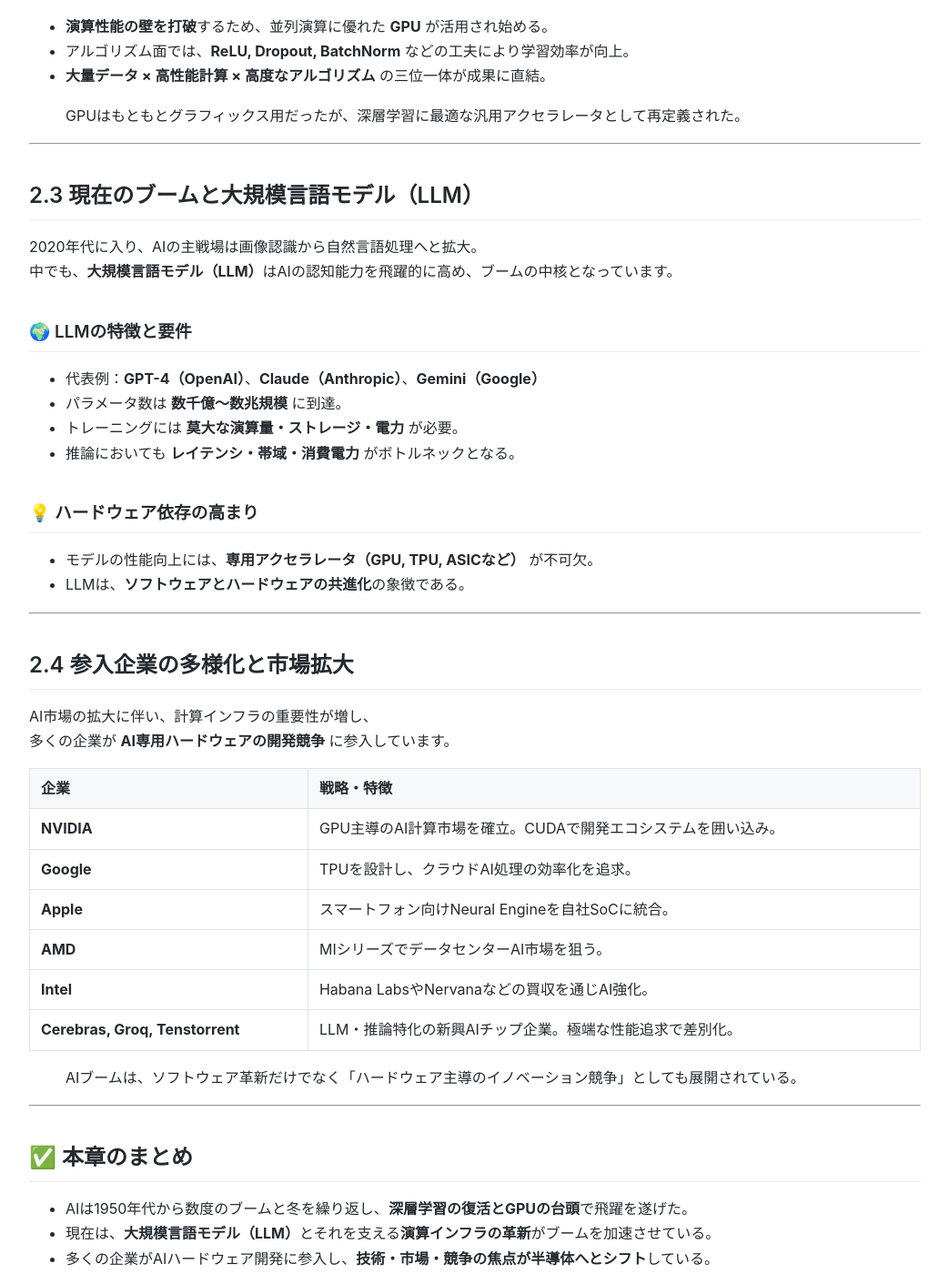
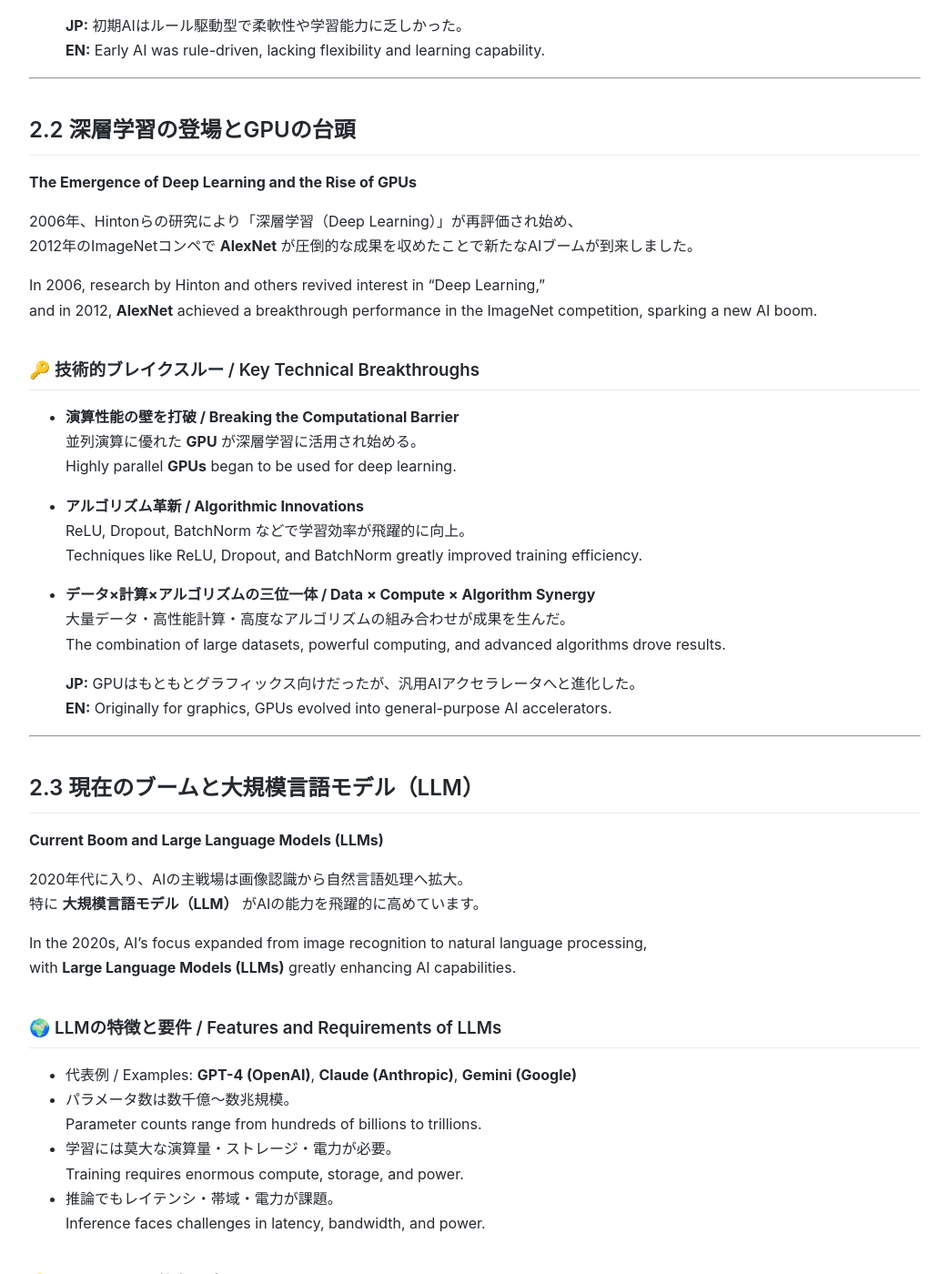
Before and after one commit to Samizo-AITL/Edusemi-Plus, a Jekyll site: the page built from ai-semiconductor/02_history_trend.md, in a window 1280 px wide and 1400 px high, scrolled down 734 px. Shown: the whole window at 91% size, without its empty margins (118-1161 px from the left). Built offline with Jekyll 4.4.1, drawn with Linux system fonts in a browser that asks for light colours; some of the changed text lies outside the part shown.

Commit message:
Update 02_history_trend.md

```diff
--- a/ai-semiconductor/02_history_trend.md
+++ b/ai-semiconductor/02_history_trend.md
@@ -6,76 +6,127 @@
 ---
 
 # 第2章：AIの歴史とブームの背景
+**Chapter 2: History of AI and the Background of Its Booms**
+
+---
 
 ## 2.1 初期のAIとその限界
+**Early AI and Its Limitations**
 
 人工知能（AI）の研究は1950年代に端を発します。
-当初は論理推論やルールベースのエキスパートシステムが主流で、特定の分野では実用化も試みられました。
+当初は論理推論やルールベースのエキスパートシステムが主流で、特定分野では実用化も試みられました。
 
-- **1956年：ダートマス会議**
+The study of Artificial Intelligence began in the 1950s.
+Early AI was dominated by logic-based reasoning and rule-based expert systems, with some attempts at practical applications.
+
+- **1956年：ダートマス会議 / Dartmouth Conference**
   「Artificial Intelligence」という用語が初めて提唱される。
-- **1980年代：エキスパートシステムの台頭**
+  The term "Artificial Intelligence" was first proposed.
+
+- **1980年代：エキスパートシステムの台頭 / Rise of Expert Systems**
   医療・製造などへの応用が進むが、運用コストやスケーラビリティの課題が顕在化。
+  Applied in areas like healthcare and manufacturing, but issues with cost and scalability emerged.
+
 - その結果、AIへの過度な期待が失望に転じ、**「AIの冬」**と呼ばれる停滞期が二度訪れた。
+  This led to the so-called **"AI winters"**, periods of stagnation due to unmet expectations.
 
-> 初期AIはルール駆動型であり、柔軟性や学習能力に乏しかった。
+> **JP:** 初期AIはルール駆動型で柔軟性や学習能力に乏しかった。
+> **EN:** Early AI was rule-driven, lacking flexibility and learning capability.
 
 ---
 
 ## 2.2 深層学習の登場とGPUの台頭
+**The Emergence of Deep Learning and the Rise of GPUs**
 
 2006年、Hintonらの研究により「深層学習（Deep Learning）」が再評価され始め、
-2012年のImageNetコンペにて**AlexNet**が圧倒的な成績を収めたことで、AIは新たな転機を迎えました。
+2012年のImageNetコンペで **AlexNet** が圧倒的な成果を収めたことで新たなAIブームが到来しました。
 
-### 🔑 技術的ブレイクスルー
+In 2006, research by Hinton and others revived interest in "Deep Learning,"
+and in 2012, **AlexNet** achieved a breakthrough performance in the ImageNet competition, sparking a new AI boom.
 
-- **演算性能の壁を打破**するため、並列演算に優れた **GPU** が活用され始める。
-- アルゴリズム面では、**ReLU, Dropout, BatchNorm** などの工夫により学習効率が向上。
-- **大量データ × 高性能計算 × 高度なアルゴリズム** の三位一体が成果に直結。
+### 🔑 技術的ブレイクスルー / Key Technical Breakthroughs
 
-> GPUはもともとグラフィックス用だったが、深層学習に最適な汎用アクセラレータとして再定義された。
+- **演算性能の壁を打破 / Breaking the Computational Barrier**
+  並列演算に優れた **GPU** が深層学習に活用され始める。
+  Highly parallel **GPUs** began to be used for deep learning.
+
+- **アルゴリズム革新 / Algorithmic Innovations**
+  ReLU, Dropout, BatchNorm などで学習効率が飛躍的に向上。
+  Techniques like ReLU, Dropout, and BatchNorm greatly improved training efficiency.
+
+- **データ×計算×アルゴリズムの三位一体 / Data × Compute × Algorithm Synergy**
+  大量データ・高性能計算・高度なアルゴリズムの組み合わせが成果を生んだ。
+  The combination of large datasets, powerful computing, and advanced algorithms drove results.
+
+> **JP:** GPUはもともとグラフィックス向けだったが、汎用AIアクセラレータへと進化した。
+> **EN:** Originally for graphics, GPUs evolved into general-purpose AI accelerators.
 
 ---
 
 ## 2.3 現在のブームと大規模言語モデル（LLM）
+**Current Boom and Large Language Models (LLMs)**
 
-2020年代に入り、AIの主戦場は画像認識から自然言語処理へと拡大。
-中でも、**大規模言語モデル（LLM）**はAIの認知能力を飛躍的に高め、ブームの中核となっています。
+2020年代に入り、AIの主戦場は画像認識から自然言語処理へ拡大。
+特に **大規模言語モデル（LLM）** がAIの能力を飛躍的に高めています。
 
-### 🌍 LLMの特徴と要件
+In the 2020s, AI’s focus expanded from image recognition to natural language processing,
+with **Large Language Models (LLMs)** greatly enhancing AI capabilities.
 
-- 代表例：**GPT-4（OpenAI）**、**Claude（Anthropic）**、**Gemini（Google）**
-- パラメータ数は **数千億〜数兆規模** に到達。
-- トレーニングには **莫大な演算量・ストレージ・電力** が必要。
-- 推論においても **レイテンシ・帯域・消費電力** がボトルネックとなる。
+### 🌍 LLMの特徴と要件 / Features and Requirements of LLMs
 
-### 💡 ハードウェア依存の高まり
+- 代表例 / Examples: **GPT-4 (OpenAI)**, **Claude (Anthropic)**, **Gemini (Google)**
+- パラメータ数は数千億〜数兆規模。
+  Parameter counts range from hundreds of billions to trillions.
+- 学習には莫大な演算量・ストレージ・電力が必要。
+  Training requires enormous compute, storage, and power.
+- 推論でもレイテンシ・帯域・電力が課題。
+  Inference faces challenges in latency, bandwidth, and power.
 
-- モデルの性能向上には、**専用アクセラレータ（GPU, TPU, ASICなど）** が不可欠。
-- LLMは、**ソフトウェアとハードウェアの共進化**の象徴である。
+### 💡 ハードウェア依存の高まり / Rising Hardware Dependence
+
+- 高性能モデルの実現には専用アクセラレータ（GPU, TPU, ASICなど）が必須。
+  Specialized accelerators (GPUs, TPUs, ASICs) are essential for high-performance models.
+- LLMはソフトとハードの共進化の象徴。
+  LLMs symbolize the co-evolution of software and hardware.
 
 ---
 
 ## 2.4 参入企業の多様化と市場拡大
+**Diversification of Players and Market Expansion**
 
-AI市場の拡大に伴い、計算インフラの重要性が増し、
-多くの企業が **AI専用ハードウェアの開発競争** に参入しています。
+AI市場の成長に伴い、多くの企業がAI専用ハードウェアの開発に参入しています。
 
-| 企業 | 戦略・特徴 |
-|------|------------|
-| **NVIDIA** | GPU主導のAI計算市場を確立。CUDAで開発エコシステムを囲い込み。 |
-| **Google** | TPUを設計し、クラウドAI処理の効率化を追求。 |
-| **Apple** | スマートフォン向けNeural Engineを自社SoCに統合。 |
-| **AMD** | MIシリーズでデータセンターAI市場を狙う。 |
-| **Intel** | Habana LabsやNervanaなどの買収を通じAI強化。 |
-| **Cerebras, Groq, Tenstorrent** | LLM・推論特化の新興AIチップ企業。極端な性能追求で差別化。 |
+With the growth of the AI market, many companies have entered the AI-specific hardware race.
 
-> AIブームは、ソフトウェア革新だけでなく「ハードウェア主導のイノベーション競争」としても展開されている。
+| 企業 / Company | 戦略・特徴 / Strategy & Features |
+|---------------|----------------------------------|
+| **NVIDIA** | GPU主導のAI計算市場を確立、CUDAで開発者囲い込み / Established GPU-led AI compute market, locked in developers with CUDA |
+| **Google** | TPU開発でクラウドAI処理効率化 / Improved cloud AI efficiency with TPU |
+| **Apple** | Neural EngineをSoCに統合 / Integrated Neural Engine into SoC |
+| **AMD** | MIシリーズでデータセンターAI市場を狙う / Targeted data center AI with MI series |
+| **Intel** | 買収でAI強化（Habana Labs, Nervana） / Strengthened AI via acquisitions |
+| **Cerebras, Groq, Tenstorrent** | LLM特化の新興企業 / Startups focusing on LLM-optimized chips |
+
+> **JP:** AIブームは「ハードウェア主導の競争」でもある。
+> **EN:** The AI boom is also a "hardware-driven competition."
 
 ---
 
-## ✅ 本章のまとめ
+## ✅ 本章のまとめ / Chapter Summary
 
-- AIは1950年代から数度のブームと冬を繰り返し、**深層学習の復活とGPUの台頭**で飛躍を遂げた。
-- 現在は、**大規模言語モデル（LLM）**とそれを支える**演算インフラの革新**がブームを加速させている。
-- 多くの企業がAIハードウェア開発に参入し、**技術・市場・競争の焦点が半導体へとシフト**している。
+- **JP:** AIは1950年代から数度のブームと冬を繰り返し、深層学習とGPUで飛躍を遂げた。
+- **EN:** Since the 1950s, AI has gone through cycles of booms and winters, with deep learning and GPUs driving its recent leap.
+
+- **JP:** 現在はLLMと演算インフラ革新がブームを加速。
+- **EN:** Today, LLMs and innovations in computing infrastructure are accelerating the boom.
+
+- **JP:** 多くの企業がAIハード開発に参入し、半導体が技術・市場の中心となっている。
+- **EN:** Many companies are entering AI hardware, making semiconductors central to technology and markets.
+
+---
+
+## 🔙 前後リンク / Navigation
+
+- **◀ 前節 / Previous:** [第1章：はじめに — AI半導体の重要性と全体像](01_introduction.md)
+- **▶ 次節 / Next:** [第3章：主要企業と市場動向](03_key_players.md)
+- **📄 本シリーズREADME:** [ai-semiconductor README](../README.md)
```
